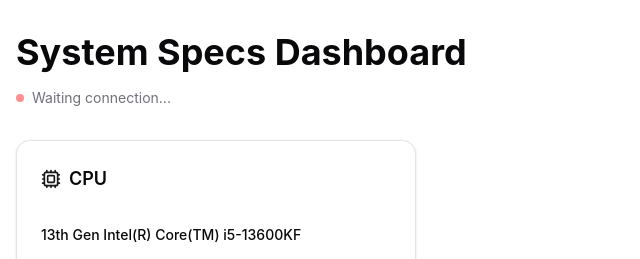
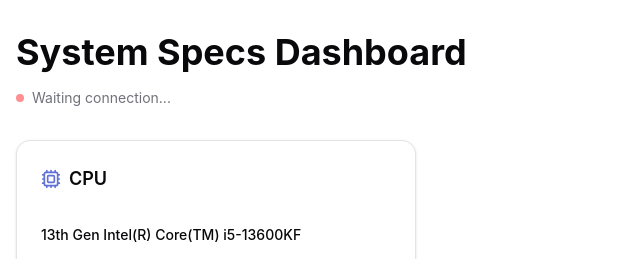
Before and after one commit to Rotwo/PcSpecsRPC, a React (Vite) app in the folder frontend/pc-specs-rpc-web/: page /specs in a window 1280 px wide. Shown: the top 259 px of the page, without its empty margins (0-640 px from the left). Built offline with nearby package versions, Linux system fonts and the light colour scheme; what react-signalr would draw is missing.

Commit message:
Modify theme

```diff
--- a/frontend/pc-specs-rpc-web/src/components/CpuInfo.tsx
+++ b/frontend/pc-specs-rpc-web/src/components/CpuInfo.tsx
@@ -6,7 +6,7 @@
     <Card className="col-span-1">
       <CardHeader className="flex flex-row items-center space-y-0 pb-2">
         <CardTitle className="text-lg font-semibold flex items-center gap-2">
-          <Cpu className="size-5 text-primary" />
+          <Cpu className="size-5 text-accent" />
           CPU
         </CardTitle>
       </CardHeader>
--- a/frontend/pc-specs-rpc-web/src/styles.css
+++ b/frontend/pc-specs-rpc-web/src/styles.css
@@ -31,7 +31,8 @@
   --secondary-foreground: oklch(0.21 0.006 285.885);
   --muted: oklch(0.967 0.001 286.375);
   --muted-foreground: oklch(0.552 0.016 285.938);
-  --accent: oklch(0.967 0.001 286.375);
+  /* --accent: oklch(0.967 0.001 286.375); */
+  --accent: oklch(58.174% 0.15304 273.859);
   --accent-foreground: oklch(0.21 0.006 285.885);
   --destructive: oklch(0.577 0.245 27.325);
   --destructive-foreground: oklch(0.577 0.245 27.325);
```
